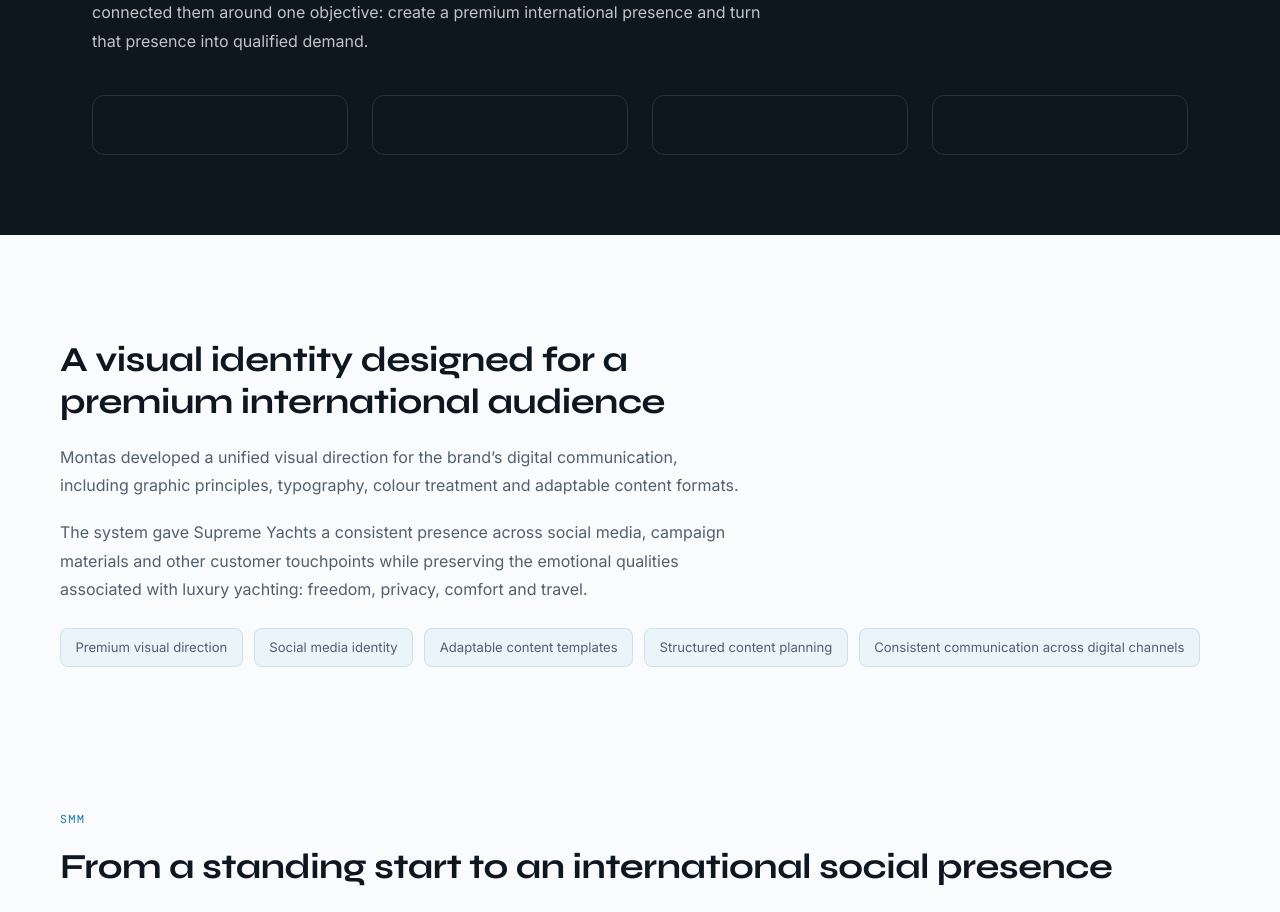
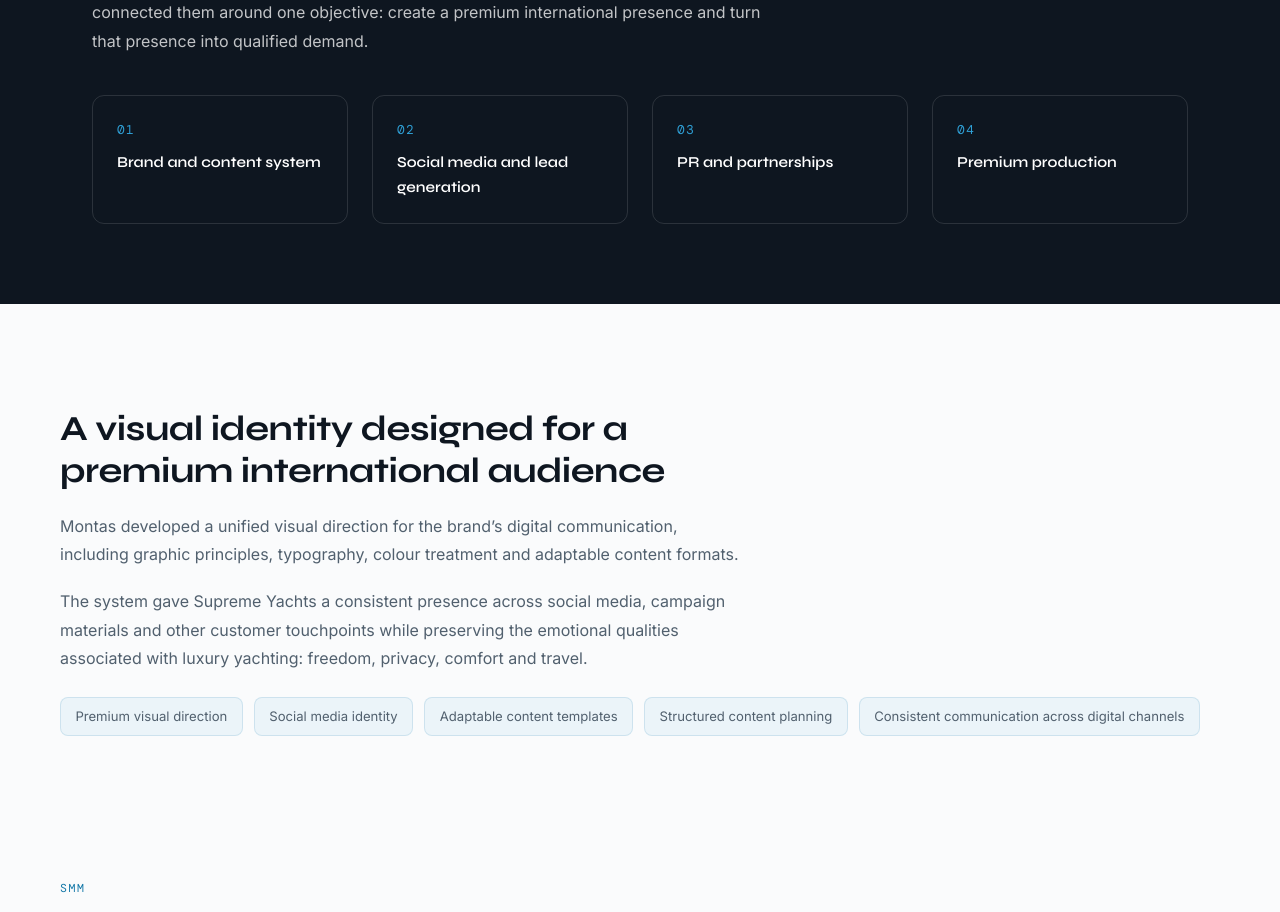
Before and after one commit to Guy4resh-stack/montas-asia-website, a React (Vite) app: page /cases/supreme-yachts in a window 1280 px wide. Shown: the part 2560-3472 px from the top of the page. Built offline with nearby package versions, Linux system fonts and the light colour scheme; a web font is replaced by a local one.

Commit message:
fix: render approach pillars from string array

```diff
--- a/src/pages/CaseStudyPage.jsx
+++ b/src/pages/CaseStudyPage.jsx
@@ -187,10 +187,10 @@ export default function CaseStudyPage({ slug }) {
                 <p className="cs-body cs-body--wide cs-body--light">{approach.intro}</p>
               </div>
               <div className="cs-pillars">
-                {approach.pillars.map((p) => (
-                  <div key={p.n} className="cs-pillar">
-                    <span className="cs-pillar-n">{p.n}</span>
-                    <span className="cs-pillar-title">{p.title}</span>
+                {approach.pillars.map((title, i) => (
+                  <div key={title} className="cs-pillar">
+                    <span className="cs-pillar-n">{String(i + 1).padStart(2, '0')}</span>
+                    <span className="cs-pillar-title">{title}</span>
                   </div>
                 ))}
               </div>
```
